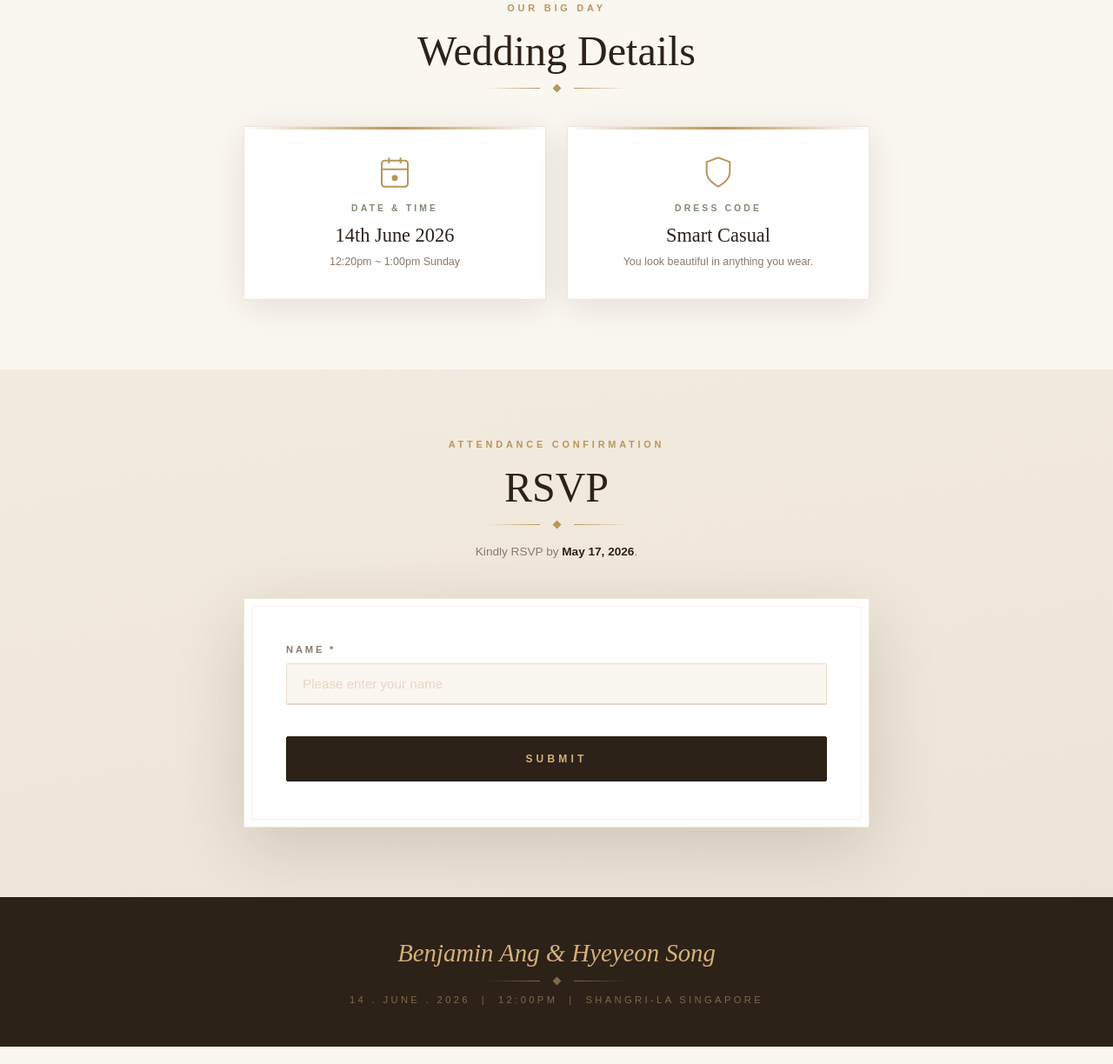
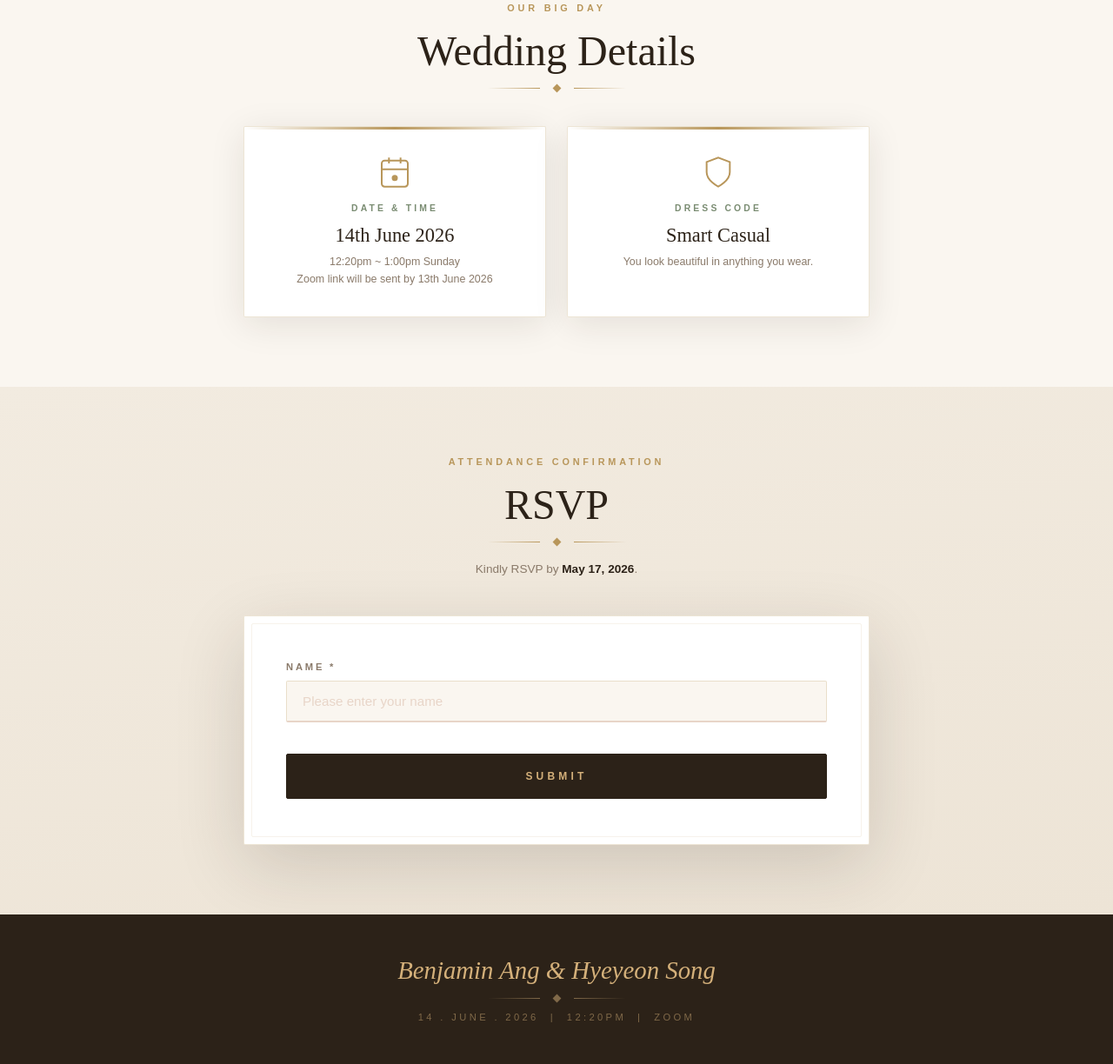
Before and after one commit to kyorororo3/rsvp-zoom, a plain HTML site: page index.html in a window 1280 px wide. Shown: the part 1877-3101 px from the top of the page at 87% size. Drawn offline with Linux system fonts and the light colour scheme.

Commit message:
Zoom update

```diff
--- a/index.html
+++ b/index.html
@@ -93,7 +93,8 @@
             </div>
             <p class="detail-label">Date &amp; Time</p>
             <p class="detail-value">14th June 2026</p>
-            <p class="detail-sub">12:20pm ~ 1:00pm Sunday
+            <p class="detail-sub">12:20pm ~ 1:00pm Sunday<br>
+                Zoom link will be sent by 13th June 2026
             </p>
         </div>
         <div class="detail-card reveal" style="transition-delay:0.4s;">
@@ -169,7 +170,7 @@
         <div class="diamond" style="background:rgba(212,176,122,0.5);"></div>
         <span style="background:linear-gradient(90deg, rgba(212,176,122,0.5), transparent);"></span>
     </div>
-    <p class="footer-date">14 . June . 2026 &nbsp;|&nbsp; 12:00pm &nbsp;|&nbsp; Shangri-La Singapore</p>
+    <p class="footer-date">14 . June . 2026 &nbsp;|&nbsp; 12:20pm &nbsp;|&nbsp; Zoom</p>
     </footer>
 <!-- 여기에 HTML 내용 붙여넣기 -->
 
```
